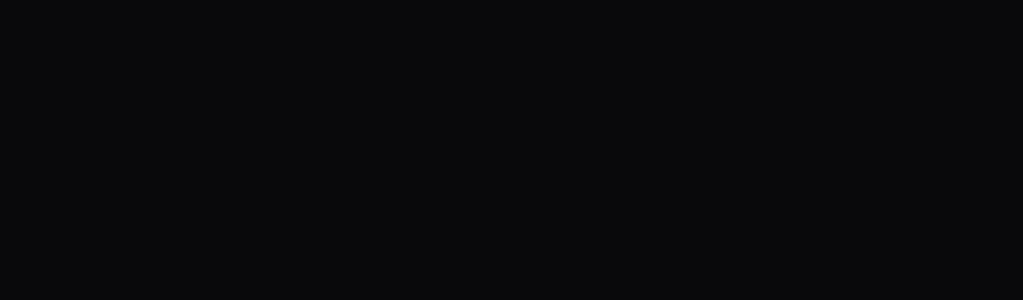
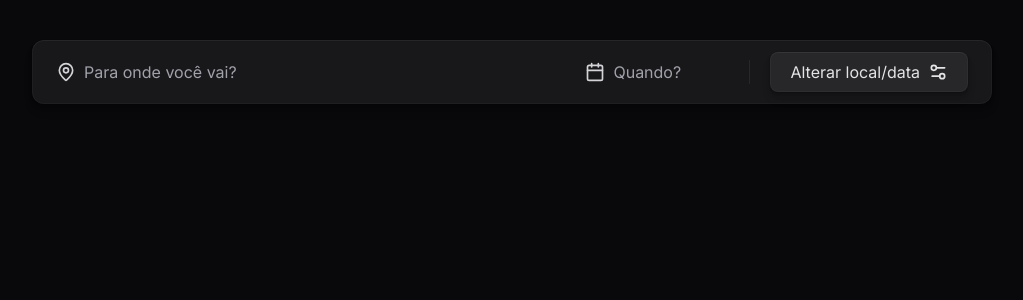
Before and after one commit to paulo-lemes/projeto-planner, a React (Vite) app: page /trips/1 in a window 1280 px wide. Shown: the top 300 px of the page, without its empty margins (128-1151 px from the left). Built offline with nearby package versions, Linux system fonts and the light colour scheme; no server answers.

Commit message:
Created TripLocationAndDates component

```diff
--- a/src/components/InputGroupWrapper/index.tsx
+++ b/src/components/InputGroupWrapper/index.tsx
@@ -1,12 +1,22 @@
 import { ReactNode } from "react";
+import { twMerge } from "tailwind-merge";
 
 interface InputGroupWrapperProps {
   children: ReactNode;
+  classCSS?: string;
 }
 
-export function InputGroupWrapper({ children }: InputGroupWrapperProps) {
+export function InputGroupWrapper({
+  children,
+  classCSS = "",
+}: InputGroupWrapperProps) {
   return (
-    <div className="w-[760px] max-w-full min-h-16 py-3 px-6 rounded-xl shadow-shape flex flex-wrap gap-4 sm:gap-2 bg-neutral-900 items-stretch">
+    <div
+      className={twMerge(
+        "w-[760px] max-w-full min-h-16 py-3 px-6 rounded-xl shadow-shape flex flex-wrap gap-4 sm:gap-2 bg-neutral-900 items-stretch",
+        classCSS
+      )}
+    >
       {children}
     </div>
   );
--- a/src/components/LocationAndDatesGroup/index.tsx
+++ b/src/components/LocationAndDatesGroup/index.tsx
@@ -4,13 +4,12 @@ import { inputIconStyle } from "@/utils";
 import { MapPin, Calendar } from "lucide-react";
 import { DayPicker, DateRange } from "react-day-picker";
 import { ptBR } from "date-fns/locale";
+import { useState } from "react";
 
 interface LocationAndDatesGroupProps {
   destination: string;
   setDestination: (value: string) => void;
-  isInviteSectionOpen: boolean;
-  isDatePickerModalOpen: boolean;
-  setIsDatePickerModalOpen: (value: boolean) => void;
+  isInputsDisabled: boolean;
   tripStartAndEndDates: DateRange | undefined;
   setTripStartAndEndDates: (value: DateRange | undefined) => void;
   displayedDate: string | null;
@@ -19,13 +18,13 @@ interface LocationAndDatesGroupProps {
 export function LocationAndDatesGroup({
   destination,
   setDestination,
-  isInviteSectionOpen,
-  isDatePickerModalOpen,
-  setIsDatePickerModalOpen,
+  isInputsDisabled,
   tripStartAndEndDates,
   setTripStartAndEndDates,
   displayedDate,
 }: LocationAndDatesGroupProps) {
+  const [isDatePickerModalOpen, setIsDatePickerModalOpen] = useState(false);
+
   return (
     <>
       <div className="flex-center gap-1 w-full mt-1.5 sm:mt-0 sm:w-max sm:flex-1">
@@ -36,13 +35,13 @@ export function LocationAndDatesGroup({
           id="location"
           name="location"
           placeholder="Para onde você vai?"
-          disabled={isInviteSectionOpen}
+          disabled={isInputsDisabled}
           value={destination}
           onChange={(e) => setDestination(e.target.value)}
         />
       </div>
       <button
-        disabled={isInviteSectionOpen}
+        disabled={isInputsDisabled}
         onClick={() => setIsDatePickerModalOpen(true)}
         className="flex items-center gap-2 text-left w-full sm:w-max sm:min-w-28 lg:min-w-36"
       >
@@ -90,7 +89,7 @@ export function LocationAndDatesGroup({
           </Button>
         )}
       </Modal>
-      <div className="hidden sm:block w-px h-6 sm:mx-3 bg-neutral-800" />
+      <div className="hidden sm:block w-px h-6 sm:mx-3 bg-neutral-800 self-center" />
     </>
   );
 }
--- /dev/null
+++ b/src/components/TripLocationAndDates/index.tsx
@@ -0,0 +1,97 @@
+import { useEffect, useState } from "react";
+import { api } from "@/lib/axios";
+import { InputGroupWrapper } from "../InputGroupWrapper";
+import { LocationAndDatesGroup } from "../LocationAndDatesGroup";
+import { Button } from "../Button";
+import { DateRange } from "react-day-picker";
+import { formatDisplayedDate, iconStyle } from "@/utils";
+import { Pencil, Settings2 } from "lucide-react";
+
+interface TripLocationAndDatesProps {
+  tripId?: string;
+}
+
+export function TripLocationAndDates({ tripId }: TripLocationAndDatesProps) {
+  const [destination, setDestination] = useState("");
+  const [isLocationAndDatesDisabled, setIsLocationAndDatesDisabled] =
+    useState(true);
+  const [tripStartAndEndDates, setTripStartAndEndDates] = useState<
+    DateRange | undefined
+  >();
+
+  useEffect(() => {
+    api.get(`trips/${tripId}`).then((response) => {
+      const trip = response.data.trip;
+      setDestination(trip.destination);
+      setTripStartAndEndDates({ from: trip.starts_at, to: trip.ends_at });
+    });
+  }, [tripId]);
+
+  const handleLocationAndDatesChange = async () => {
+    if (!destination) {
+      alert(
+        "Erro ao processar a alteração: informação de destino deve conter pelo menos 4 caracteres."
+      );
+      return;
+    }
+    if (
+      !tripStartAndEndDates ||
+      !tripStartAndEndDates.from ||
+      !tripStartAndEndDates.to
+    ) {
+      alert(
+        "Erro ao processar a alteração: informação de período deve conter data de início e fim da viagem."
+      );
+      return;
+    }
+
+    try {
+      const response = await api.put(`/trips/${tripId}`, {
+        destination,
+        starts_at: tripStartAndEndDates.from,
+        ends_at: tripStartAndEndDates.to,
+      });
+      console.log(response);
+
+      setIsLocationAndDatesDisabled(true);
+    } catch (error) {
+      console.log("Erro -" + error);
+      alert("Ocorreu um erro ao criar a viagem. Tente novamente.");
+    }
+  };
+
+  const displayedDate = formatDisplayedDate(tripStartAndEndDates);
+
+  return (
+    <InputGroupWrapper classCSS="min-w-full">
+      <LocationAndDatesGroup
+        destination={destination}
+        setDestination={setDestination}
+        isInputsDisabled={isLocationAndDatesDisabled}
+        tripStartAndEndDates={tripStartAndEndDates}
+        setTripStartAndEndDates={setTripStartAndEndDates}
+        displayedDate={displayedDate}
+      />
+      {!isLocationAndDatesDisabled ? (
+        <Button
+          type="button"
+          onClick={handleLocationAndDatesChange}
+          className="w-full sm:w-max"
+        >
+          Confirmar alteração
+          <Pencil className={iconStyle} />
+        </Button>
+      ) : (
+        <Button
+          variant="secondary"
+          type="button"
+          onClick={() => setIsLocationAndDatesDisabled(false)}
+          className="w-full sm:w-max"
+        >
+          Alterar local/data
+          <Settings2 className={iconStyle} />
+        </Button>
+      )}
+    </InputGroupWrapper>
+  );
+}
--- a/src/pages/Home/index.tsx
+++ b/src/pages/Home/index.tsx
@@ -1,9 +1,7 @@
 import {
   ArrowRight,
   AtSign,
-  Calendar,
   Mail,
-  MapPin,
   Plus,
   Settings2,
   User,
@@ -12,18 +10,15 @@ import {
 } from "lucide-react";
 import { FormEvent, useState } from "react";
 import { InputGroupWrapper } from "@/components/InputGroupWrapper";
-import { DateRange, DayPicker } from "react-day-picker";
-import { ptBR } from "date-fns/locale";
-import { format } from "date-fns";
+import { DateRange } from "react-day-picker";
 import { Button } from "@/components/Button";
 import { Modal } from "@/components/Modal";
-import { iconStyle, inputIconStyle } from "@/utils";
+import { formatDisplayedDate, iconStyle, inputIconStyle } from "@/utils";
 import { api } from "@/lib/axios";
 import { useNavigate } from "react-router-dom";
 import { LocationAndDatesGroup } from "@/components/LocationAndDatesGroup";
 
 export function Home() {
-  const [isDatePickerModalOpen, setIsDatePickerModalOpen] = useState(false);
   const [isInviteSectionOpen, setIsInviteSectionOpen] = useState(false);
   const [isInviteGuestsModalOpen, setIsInviteGuestsModalOpen] = useState(false);
   const [isConfirmTripModalOpen, setIsConfirmTripModalOpen] = useState(false);
@@ -101,12 +96,7 @@ export function Home() {
     }
   };
 
-  const displayedDate =
-    tripStartAndEndDates && tripStartAndEndDates.from && tripStartAndEndDates.to
-      ? format(tripStartAndEndDates.from, "d' de 'LLL")
-          .concat(" até ")
-          .concat(format(tripStartAndEndDates.to, "d' de 'LLL"))
-      : null;
+  const displayedDate = formatDisplayedDate(tripStartAndEndDates);
 
   return (
     <div className="bg-pattern bg-no-repeat bg-center min-h-screen flex flex-col justify-center items-center gap-10 px-8 py-5">
@@ -125,9 +115,7 @@ export function Home() {
           <LocationAndDatesGroup
             destination={destination}
             setDestination={setDestination}
-            isInviteSectionOpen={isInviteSectionOpen}
-            isDatePickerModalOpen={isDatePickerModalOpen}
-            setIsDatePickerModalOpen={setIsDatePickerModalOpen}
+            isInputsDisabled={isInviteSectionOpen}
             tripStartAndEndDates={tripStartAndEndDates}
             setTripStartAndEndDates={setTripStartAndEndDates}
             displayedDate={displayedDate}
--- a/src/pages/TripDetails/index.tsx
+++ b/src/pages/TripDetails/index.tsx
@@ -1,3 +1,4 @@
+import { TripLocationAndDates } from "@/components/TripLocationAndDates";
 import { useParams } from "react-router-dom"
 
 export function TripDetails() {
@@ -5,8 +6,8 @@ export function TripDetails() {
   console.log(tripId);
 
   return (
-    <div>
-
+    <div className="min-h-dvh flex flex-col items-center py-10 lg:px-40">
+      <TripLocationAndDates tripId={tripId} />
     </div>
   )
 }
--- a/src/utils/index.ts
+++ b/src/utils/index.ts
@@ -1,2 +1,13 @@
-export const iconStyle = "size-5"
-export const inputIconStyle = "size-5 text-neutral-300"
+import { format } from "date-fns";
+import { DateRange } from "react-day-picker";
+
+export const iconStyle = "size-5";
+export const inputIconStyle = "size-5 text-neutral-300";
+
+export function formatDisplayedDate(dates: DateRange | undefined) {
+  return dates && dates.from && dates.to
+    ? format(dates.from, "d' de 'LLL")
+        .concat(" até ")
+        .concat(format(dates.to, "d' de 'LLL"))
+    : null;
+}
```
